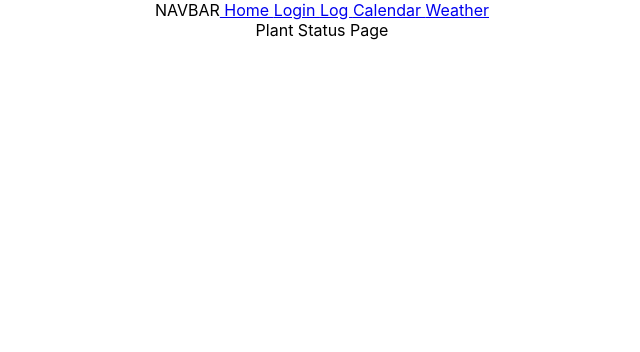
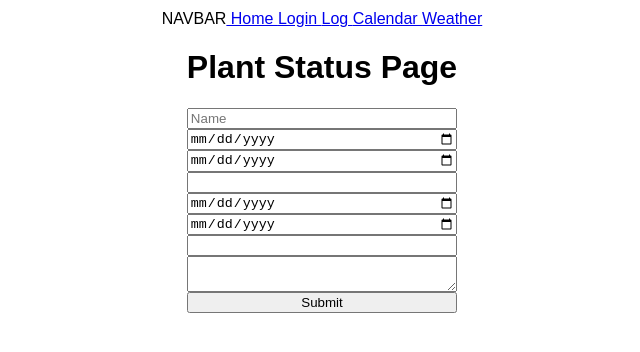
Before and after one commit to Penguinzbro02/garden_monitor, a React (Create React App) app in the folder client/: page /Log in a window 1280 px wide. Shown: the top 352 px of the page, without its empty margins (318-958 px from the left). Built offline with nearby package versions, Linux system fonts and the light colour scheme.

Commit message:
Create initial plant log form

```diff
--- a/client/package.json
+++ b/client/package.json
@@ -9,9 +9,11 @@
     "@testing-library/user-event": "^13.5.0",
     "react": "^18.3.1",
     "react-dom": "^18.3.1",
+    "react-hook-form": "^7.55.0",
     "react-router-dom": "^6.30.0",
     "react-scripts": "5.0.1",
-    "web-vitals": "^2.1.4"
+    "web-vitals": "^2.1.4",
+    "yup": "^1.6.1"
   },
   "scripts": {
     "start": "react-scripts start",
--- a/client/src/App.css
+++ b/client/src/App.css
@@ -1,5 +1,15 @@
 .App {
-  text-align: center;
+  display: flex;
+  align-items: center;
+  flex-direction: column;
+  width: 100vw;
+  font-family: Arial, Helvetica, sans-serif;
+  margin-top: 10px;
+}
+
+body {
+  margin: 0;
+  padding: 0;
 }
 
 .App-logo {
@@ -36,3 +46,8 @@
     transform: rotate(360deg);
   }
 }
+
+form {
+  display: flex;
+  flex-direction: column;
+}
--- a/client/src/App.js
+++ b/client/src/App.js
@@ -3,9 +3,9 @@ import { Navbar } from './components/Navbar';
 import { Routes, Route } from 'react-router-dom';
 import Home from './components/pages/Home';
 import Login from './components/pages/Login';
-import Log from './components/pages/Log'
-import Calendar from './components/pages/Calendar'
-import Weather from './components/pages/Weather'
+import Log from './components/pages/Log';
+import Calendar from './components/pages/Calendar';
+import Weather from './components/pages/Weather';
 
 function App() {
   return (
--- a/client/src/components/pages/Log.js
+++ b/client/src/components/pages/Log.js
@@ -1,5 +1,12 @@
+import { Form } from '../plant_log'
 const Log = () => {
-    return <div>Plant Status Page</div>;
+    return (
+        <div>
+            <h1>Plant Status Page</h1>
+            <Form />
+        </div>
+    );
+
 };
 
 export default Log;
--- /dev/null
+++ b/client/src/components/plant_log.js
@@ -0,0 +1,16 @@
+export const Form = () => {
+    return (
+        <form>
+            <input type="text" name="name" placeholder="Name" />
+            <input type="date" name="plant_start_date" />
+            <input type="date" name="plant_start_date" />
+            <input type="text" name="height_history" />
+            <input type="date" name="watering_history" />
+            <input type="date" name="fertilizer_history" />
+            <input type="text" name="photo" />
+            <textarea name="notes" ></textarea>
+            <button type="submit">Submit</button>
+
+        </form>
+    )
+}
```
Also changed, not shown: 2 other files (tests, documents, lock files or other folders).
